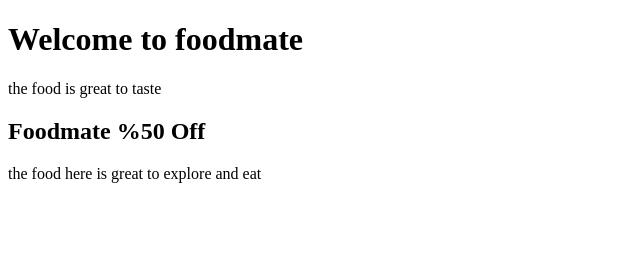
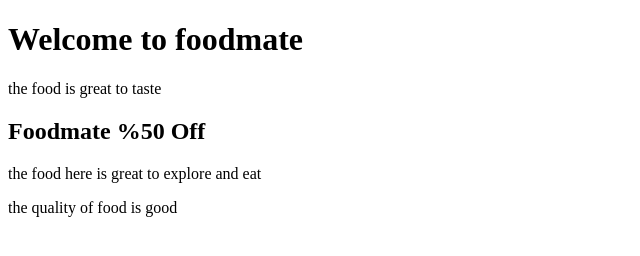
Before and after one commit to DeepakDhanasekaran11/Foodmate, a plain HTML site: page index.html in a window 1280 px wide. Shown: the whole page, without its empty margins (0-640 px from the left). Drawn offline with Linux system fonts and the light colour scheme.

Commit message:
Add quality description to index.html

```diff
--- a/index.html
+++ b/index.html
@@ -10,5 +10,6 @@
     <p>the food is great to taste</p>
     <h2>Foodmate %50 Off</h2>
     <p>the food here is great to explore and eat</p>
+    <p>the quality of food is good</p>
 </body>
 </html>
```
